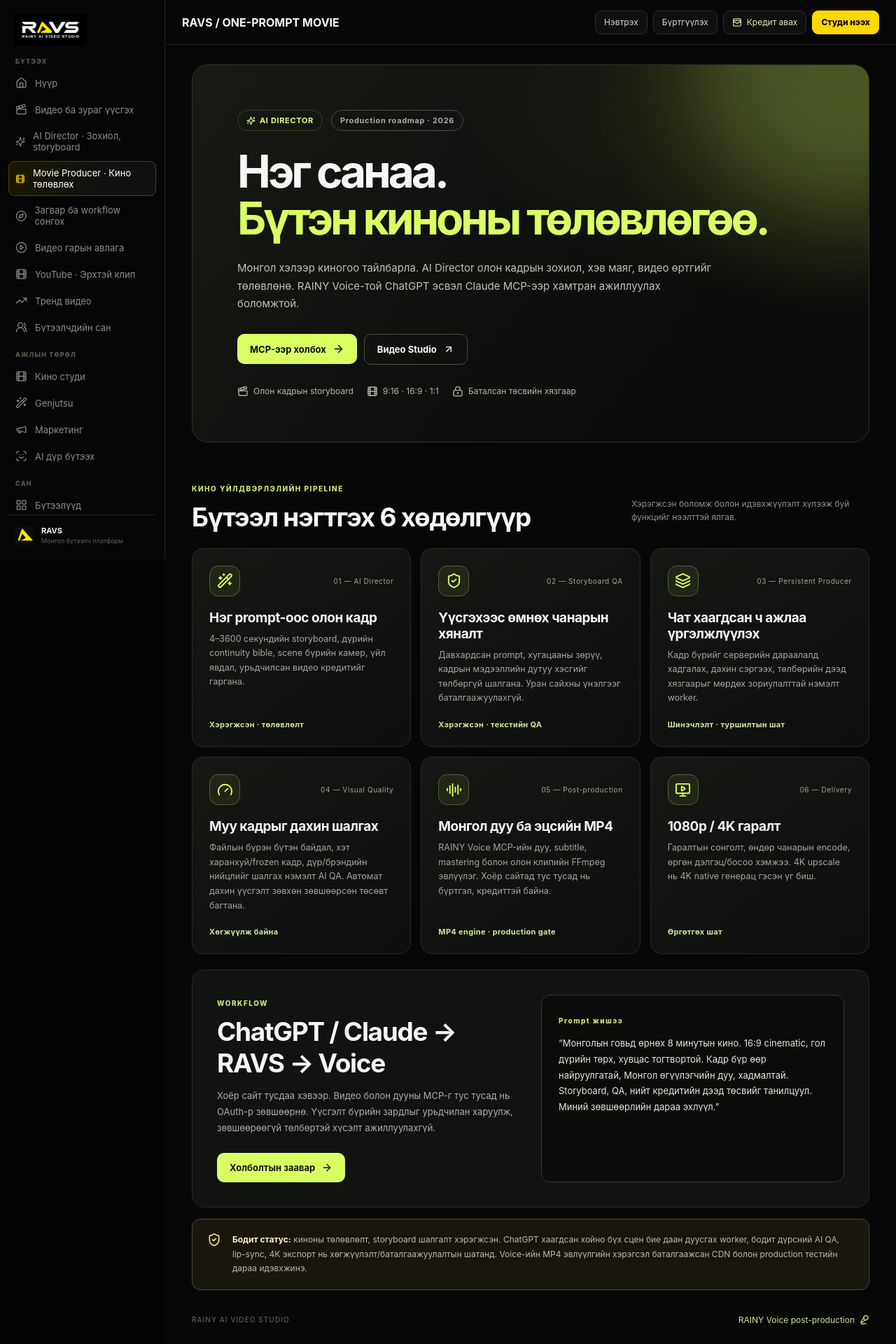
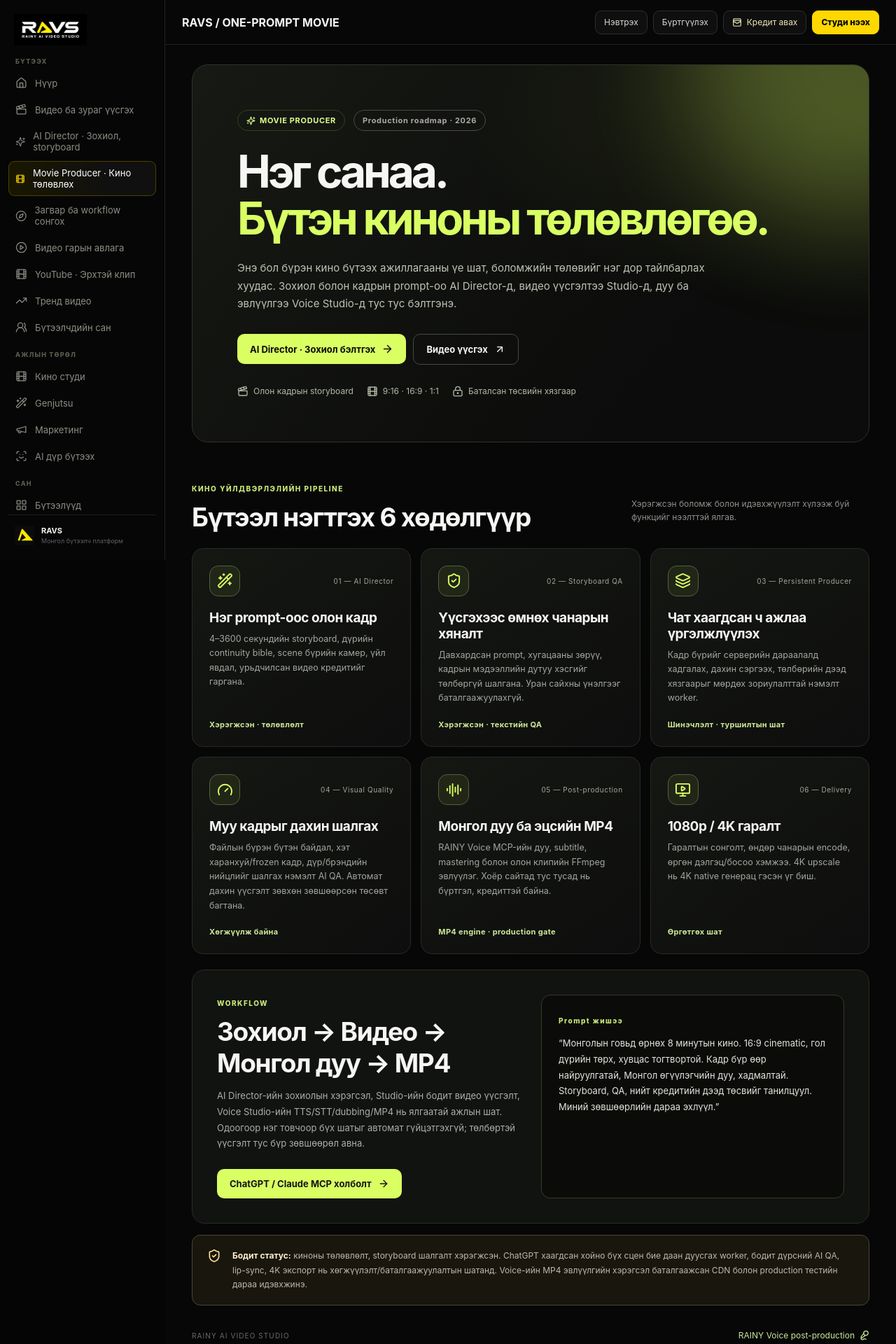
Before and after one commit to ssboroo/rainyaivideostudio, a Next.js app: page /movie-producer in a window 1280 px wide. Shown: the top 1920 px of the page at 70% size. Built offline with nearby package versions, Linux system fonts and the light colour scheme; no server answers.

Commit message:
refactor(video): distinguish planning status from actual Director and Studio workflows

```diff
--- a/app/movie-producer/page.tsx
+++ b/app/movie-producer/page.tsx
@@ -6,8 +6,8 @@
 import "./movie-producer.css";
 
 export const metadata: Metadata = {
-  title: "One-Prompt Movie — AI Director",
-  description: "RAINY Video-ийн кино төлөвлөлт, олон кадрын зардал, storyboard QA, ChatGPT/Claude MCP интеграц. Автомат үйлдвэрлэлийн боломжуудын хөгжүүлэлтийн төлөв.",
+  title: "Movie Producer · RAINY Studio",
+  description: "RAINY Movie Producer-ийн кино үйлдвэрлэлийн шат, боломж ба хязгаарлалт. Зохиол бэлтгэх AI Director нь тусдаа ажиллах хэрэгсэл.",
 };
 
 const milestones = [
@@ -25,15 +25,15 @@
     <div className="rpm-wrap">
       <div className="rpm-hero">
         <div className="rpm-glow" aria-hidden="true"/>
-        <div className="rpm-meta"><span className="rpm-pill"><Sparkles size={13}/> AI DIRECTOR</span><span className="rpm-pill muted">Production roadmap · 2026</span></div>
+        <div className="rpm-meta"><span className="rpm-pill"><Sparkles size={13}/> MOVIE PRODUCER</span><span className="rpm-pill muted">Production roadmap · 2026</span></div>
         <h1>Нэг санаа.<br/><em>Бүтэн киноны төлөвлөгөө.</em></h1>
-        <p>Монгол хэлээр киногоо тайлбарла. AI Director олон кадрын зохиол, хэв маяг, видео өртгийг төлөвлөнө. RAINY Voice-той ChatGPT эсвэл Claude MCP-ээр хамтран ажиллуулах боломжтой.</p>
-        <div className="rpm-actions"><Link className="rpm-primary" href="/integrations">MCP-ээр холбох <ArrowRight size={17}/></Link><Link className="rpm-secondary" href="/studio">Видео Studio <ArrowUpRight size={16}/></Link></div>
+        <p>Энэ бол бүрэн кино бүтээх ажиллагааны үе шат, боломжийн төлөвийг нэг дор тайлбарлах хуудас. Зохиол болон кадрын prompt-оо AI Director-д, видео үүсгэлтээ Studio-д, дуу ба эвлүүлгээ Voice Studio-д тус тус бэлтгэнэ.</p>
+        <div className="rpm-actions"><Link className="rpm-primary" href="/director">AI Director · Зохиол бэлтгэх <ArrowRight size={17}/></Link><Link className="rpm-secondary" href="/studio">Видео үүсгэх <ArrowUpRight size={16}/></Link></div>
         <div className="rpm-facts"><span><Clapperboard size={16}/> Олон кадрын storyboard</span><span><Film size={16}/> 9:16 · 16:9 · 1:1</span><span><LockKeyhole size={16}/> Баталсан төсвийн хязгаар</span></div>
       </div>
       <div className="rpm-heading"><div><small>КИНО ҮЙЛДВЭРЛЭЛИЙН PIPELINE</small><h2>Бүтээл нэгтгэх 6 хөдөлгүүр</h2></div><p>Хэрэгжсэн боломж болон идэвхжүүлэлт хүлээж буй функцийг нээлттэй ялгав.</p></div>
       <div className="rpm-grid">{milestones.map(x=><article className="rpm-card" key={x.label}><div className="rpm-card-top"><span className="rpm-icon">{x.icon}</span><small>{x.label}</small></div><h3>{x.title}</h3><p>{x.description}</p><span className="rpm-state">{x.state}</span></article>)}</div>
-      <section className="rpm-split"><div><small>WORKFLOW</small><h2>ChatGPT / Claude → RAVS → Voice</h2><p>Хоёр сайт тусдаа хэвээр. Видео болон дууны MCP-г тус тусад нь OAuth-р зөвшөөрнө. Үүсгэлт бүрийн зардлыг урьдчилан харуулж, зөвшөөрөөгүй төлбөртэй хүсэлт ажиллуулахгүй.</p><Link href="/integrations">Холболтын заавар <ArrowRight size={16}/></Link></div><div className="rpm-command"><small>Prompt жишээ</small><p>“Монголын говьд өрнөх 8 минутын кино. 16:9 cinematic, гол дүрийн төрх, хувцас тогтвортой. Кадр бүр өөр найруулгатай, Монгол өгүүлэгчийн дуу, хадмалтай. Storyboard, QA, нийт кредитийн дээд төсвийг танилцуул. Миний зөвшөөрлийн дараа эхлүүл.”</p></div></section>
+      <section className="rpm-split"><div><small>WORKFLOW</small><h2>Зохиол → Видео → Монгол дуу → MP4</h2><p>AI Director-ийн зохиолын хэрэгсэл, Studio-ийн бодит видео үүсгэлт, Voice Studio-ийн TTS/STT/dubbing/MP4 нь ялгаатай ажлын шат. Одоогоор нэг товчоор бүх шатыг автомат гүйцэтгэхгүй; төлбөртэй үүсгэлт тус бүр зөвшөөрөл авна.</p><Link href="/integrations">ChatGPT / Claude MCP холболт <ArrowRight size={16}/></Link></div><div className="rpm-command"><small>Prompt жишээ</small><p>“Монголын говьд өрнөх 8 минутын кино. 16:9 cinematic, гол дүрийн төрх, хувцас тогтвортой. Кадр бүр өөр найруулгатай, Монгол өгүүлэгчийн дуу, хадмалтай. Storyboard, QA, нийт кредитийн дээд төсвийг танилцуул. Миний зөвшөөрлийн дараа эхлүүл.”</p></div></section>
       <div className="rpm-disclaimer"><ShieldCheck size={20}/><p><b>Бодит статус:</b> киноны төлөвлөлт, storyboard шалгалт хэрэгжсэн. ChatGPT хаагдсан хойно бүх сцен бие даан дуусгах worker, бодит дүрсний AI QA, lip-sync, 4K экспорт нь хөгжүүлэлт/баталгаажуулалтын шатанд. Voice-ийн MP4 эвлүүлгийн хэрэгсэл баталгаажсан CDN болон production тестийн дараа идэвхжинэ.</p></div>
       <div className="rpm-foot"><span>RAINY AI VIDEO STUDIO</span><Link href="https://voice.rainy.studio/movie">RAINY Voice post-production <Mic2 size={15}/></Link></div>
     </div>
```
